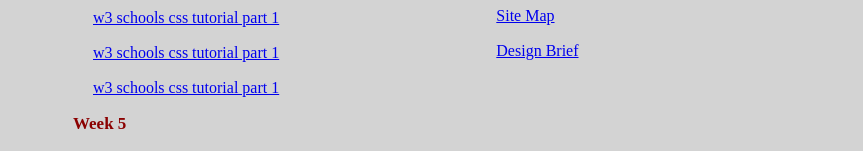
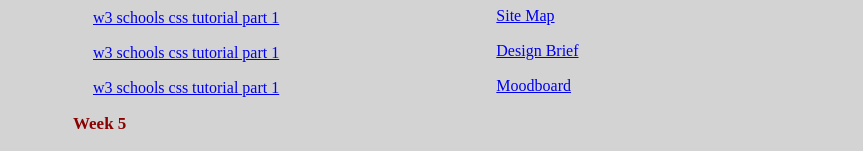
Before and after one commit to alviesarker/alvie, a plain HTML site: page weekly/index.html in a window 1280 px wide. Shown: the part 730-881 px from the top of the page, without its empty margins (0-863 px from the left). Drawn offline with Linux system fonts and the light colour scheme.

Commit message:
Update index.html

```diff
--- a/weekly/index.html
+++ b/weekly/index.html
@@ -109,7 +109,7 @@
 <dd><a href="../p3/critique_p3.html">5 Portfolio Sites Critique </a></dd>
   <dd><a href="../p3/sitemap.jpg">Site Map </a></dd>
     <dd><a href="../p3/design_brief.html">Design Brief </a></dd>
-
+    <dd><a href="../p3/moodboard.html">Moodboard </a></dd>
 </div><!-- project ends-->
 </div><!-- wrapper ends-->
 
```
